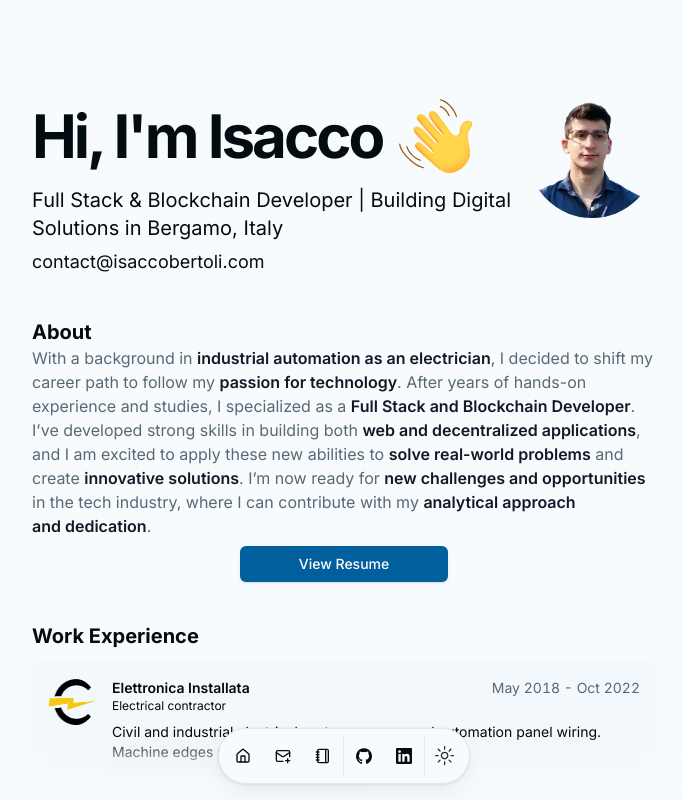
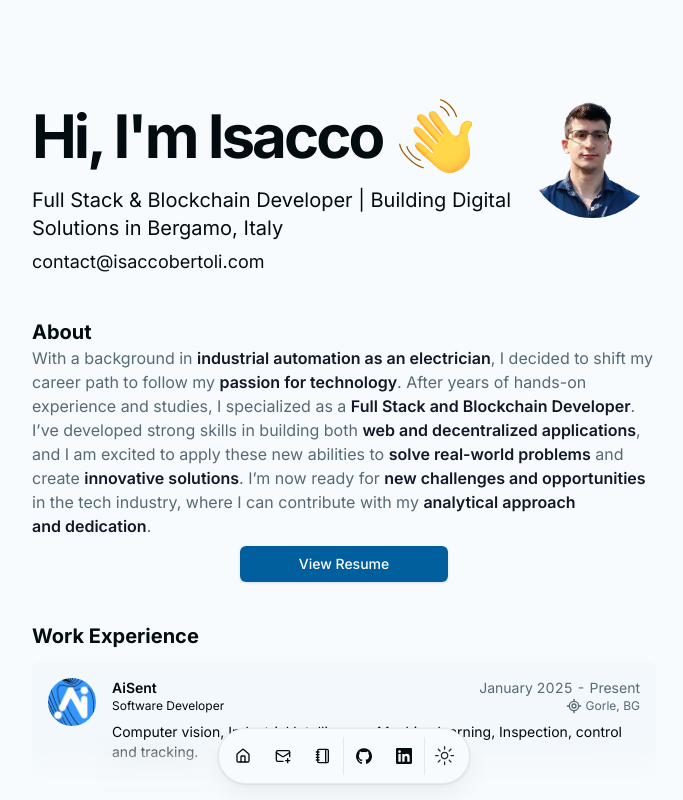
Before and after one commit to Isacco-B/portfolio-2024, a Next.js app: page / in a window 1280 px wide. Shown: the top 800 px of the page, without its empty margins (296-979 px from the left). Built offline with nearby package versions, Linux system fonts and the light colour scheme.

Commit message:
✨ add new work experience

```diff
--- a/src/app/page.tsx
+++ b/src/app/page.tsx
@@ -90,6 +90,8 @@ export default function Page() {
                 badges={work.badges}
                 period={`${work.start} - ${work.end ?? "Present"}`}
                 description={work.description}
+                location={work.location}
+                link={work.href}
               />
             </BlurFade>
           ))}
--- a/src/components/resume-card.tsx
+++ b/src/components/resume-card.tsx
@@ -3,7 +3,7 @@
 import { Avatar, AvatarFallback, AvatarImage } from "@/components/ui/avatar";
 import { Badge } from "@/components/ui/badge";
 import { Card, CardHeader } from "@/components/ui/card";
-import React from "react";
+import { LocateFixed } from "lucide-react";
 
 interface ResumeCardProps {
   logoUrl: string;
@@ -13,7 +13,10 @@ interface ResumeCardProps {
   badges?: readonly string[];
   period?: string;
   description?: string;
+  location?: string;
+  link?: string;
 }
+
 export const ResumeCard = ({
   logoUrl,
   altText,
@@ -22,9 +25,11 @@ export const ResumeCard = ({
   badges,
   period,
   description,
+  location,
+  link,
 }: ResumeCardProps) => {
-  return (
-    <Card className="flex p-4">
+  const Content = (
+    <div className="flex p-4">
       <div className="flex-none">
         <Avatar className="size-12 m-auto bg-muted-background dark:bg-foreground">
           <AvatarImage src={logoUrl} alt={altText} className="object-contain" />
@@ -56,12 +61,41 @@ export const ResumeCard = ({
               </div>
             )}
           </div>
-          {subtitle && <div className="font-sans text-xs">{subtitle}</div>}
+          <div className="flex flex-col items-start md:flex-row md:items-center justify-between">
+            {subtitle && <div className="font-sans text-xs">{subtitle}</div>}
+            {location && (
+              <div className="flex items-center gap-x-1 font-sans text-xs text-muted-foreground ">
+                <LocateFixed className="w-4 h-4" />
+                {location}
+              </div>
+            )}
+          </div>
         </CardHeader>
         {description && (
           <div className="mt-2 text-xs sm:text-sm">{description}</div>
         )}
       </div>
+    </div>
+  );
+
+  return (
+    <Card
+      className={`transition-all ${
+        link ? "hover:shadow-sm hover:scale-[1.01] cursor-pointer" : ""
+      }`}
+    >
+      {link ? (
+        <a
+          href={link}
+          target="_blank"
+          rel="noopener noreferrer"
+          className="block"
+        >
+          {Content}
+        </a>
+      ) : (
+        Content
+      )}
     </Card>
   );
 };
--- a/src/data/resume.tsx
+++ b/src/data/resume.tsx
@@ -90,8 +90,20 @@ export const DATA = {
 
   work: [
     {
+      company: "AiSent",
+      href: "https://aisent.io/en",
+      badges: [],
+      location: "Gorle, BG",
+      title: "Software Developer",
+      logoUrl: "/aisentsrl.jpeg",
+      start: "January 2025",
+      end: null,
+      description:
+        "Computer vision, Industrial Intelligence, Machine learning, Inspection, control and tracking.",
+    },
+    {
       company: "Elettronica Installata",
-      href: "https://atomic.finance",
+      href: "https://www.elettronicainstallata.com/",
       badges: [],
       location: "Telgate, BG",
       title: "Electrical contractor",
```
Also changed, not shown: public/aisentsrl.jpeg (added).
